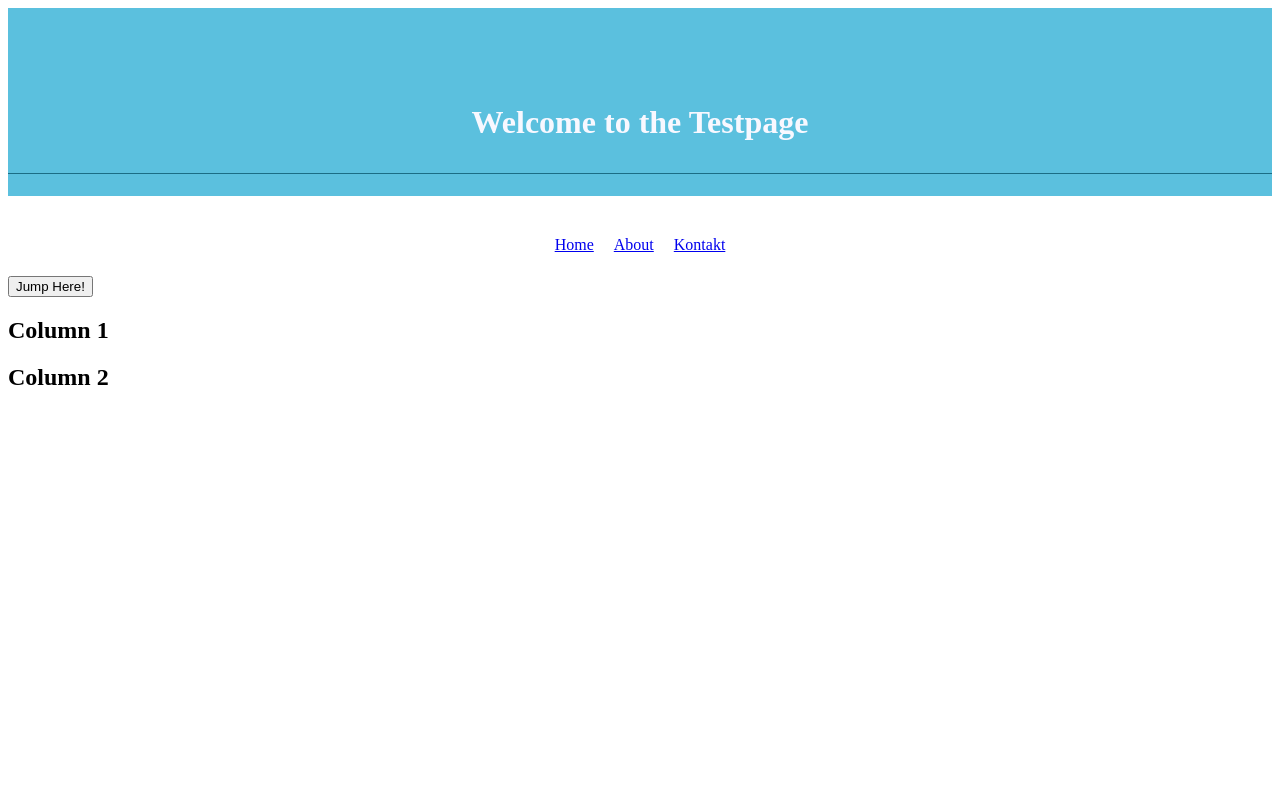
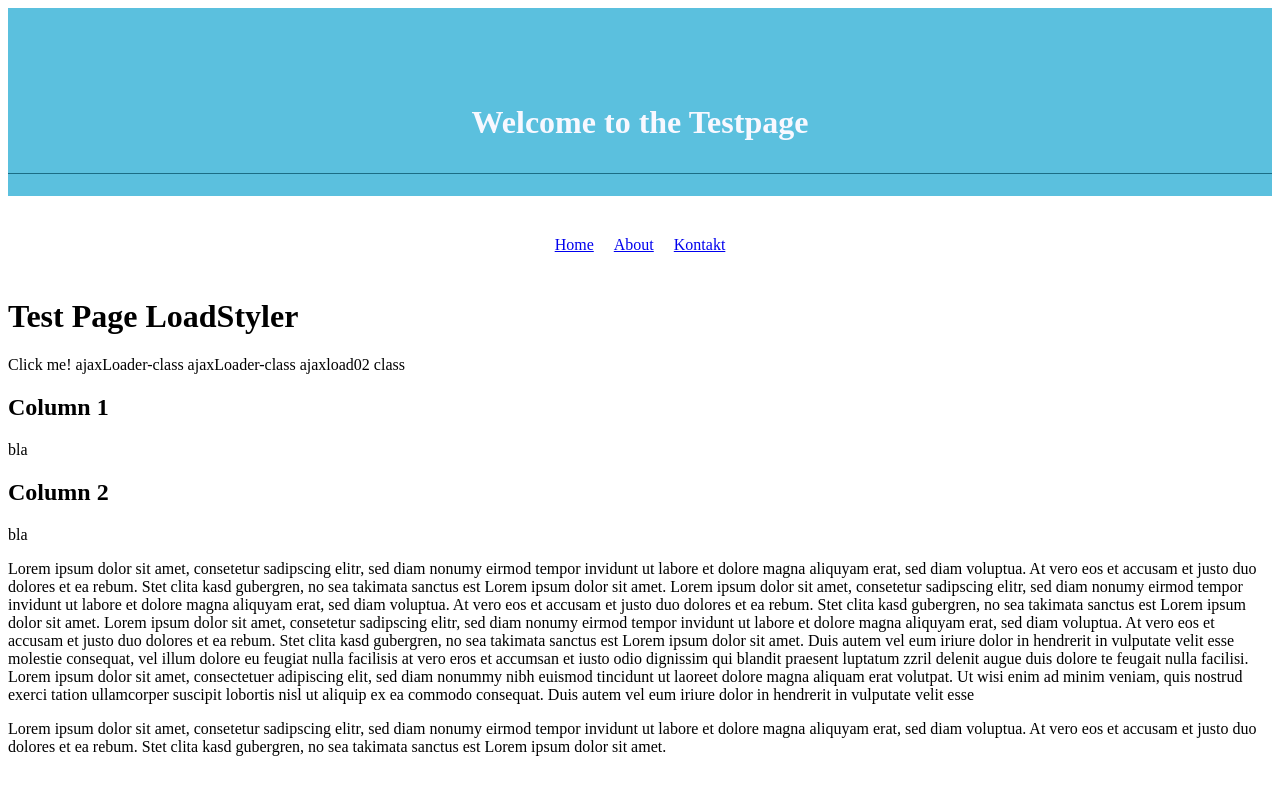
Before and after one commit to Schiller-Stoff/LoadStyler, a website built with webpack: page dist/index.html in a window 1280 px wide. Built offline with nearby package versions, Linux system fonts and the light colour scheme; files whose address does not match are found by name.

Commit message:
removed / moved / added some static html

```diff
--- a/dist/index.html
+++ b/dist/index.html
@@ -33,26 +33,22 @@
 </nav>
 <main class = "container">
 
-    <!--<h1>Testseite für den LoadStyler</h1>-->
+    <h1>Test Page LoadStyler</h1>
 
-    <!--<div class="container">-->
-    <!--<span id="testbutton01" class="variants">Click me!</span>-->
-    <!--<span class="ajaxload"> ajaxLoader-class</span>-->
-    <!--<span class="ajaxload"> ajaxLoader-class</span>-->
-    <!--<span class="ajaxload02">ajaxload02 class</span>-->
-    <!--<span id="box_button">Testbutton for ObeyingContentBox</span>-->
-    <!--</div>-->
-
-    <div>
-        <button>Jump Here!</button>
+    <div class="container">
+    <span id="testbutton01" class="variants">Click me!</span>
+    <span class="ajaxload"> ajaxLoader-class</span>
+    <span class="ajaxload"> ajaxLoader-class</span>
+    <span class="ajaxload02">ajaxload02 class</span>
     </div>
-
     <div class="row">
         <div id="ajax_container" class="col-sm-8">
             <h2>Column 1</h2>
+            <p>bla</p>
         </div>
         <div id="ajax_container02" class="col-sm-4">
             <h2>Column 2</h2>
+            <p>bla</p>
         </div>
     </div>
 
@@ -64,16 +60,16 @@
     <!--<img width="100%" src='https://unsplash.it/3000/3000/?random' />-->
     <!--</div>-->
 
-    <!--<p>-->
-    <!--Lorem ipsum dolor sit amet, consetetur sadipscing elitr, sed diam nonumy eirmod tempor invidunt ut labore et dolore magna aliquyam erat, sed diam voluptua. At vero eos et accusam et justo duo dolores et ea rebum. Stet clita kasd gubergren, no sea takimata sanctus est Lorem ipsum dolor sit amet. Lorem ipsum dolor sit amet, consetetur sadipscing elitr, sed diam nonumy eirmod tempor invidunt ut labore et dolore magna aliquyam erat, sed diam voluptua. At vero eos et accusam et justo duo dolores et ea rebum. Stet clita kasd gubergren, no sea takimata sanctus est Lorem ipsum dolor sit amet. Lorem ipsum dolor sit amet, consetetur sadipscing elitr, sed diam nonumy eirmod tempor invidunt ut labore et dolore magna aliquyam erat, sed diam voluptua. At vero eos et accusam et justo duo dolores et ea rebum. Stet clita kasd gubergren, no sea takimata sanctus est Lorem ipsum dolor sit amet.-->
+    <p>
+        Lorem ipsum dolor sit amet, consetetur sadipscing elitr, sed diam nonumy eirmod tempor invidunt ut labore et dolore magna aliquyam erat, sed diam voluptua. At vero eos et accusam et justo duo dolores et ea rebum. Stet clita kasd gubergren, no sea takimata sanctus est Lorem ipsum dolor sit amet. Lorem ipsum dolor sit amet, consetetur sadipscing elitr, sed diam nonumy eirmod tempor invidunt ut labore et dolore magna aliquyam erat, sed diam voluptua. At vero eos et accusam et justo duo dolores et ea rebum. Stet clita kasd gubergren, no sea takimata sanctus est Lorem ipsum dolor sit amet. Lorem ipsum dolor sit amet, consetetur sadipscing elitr, sed diam nonumy eirmod tempor invidunt ut labore et dolore magna aliquyam erat, sed diam voluptua. At vero eos et accusam et justo duo dolores et ea rebum. Stet clita kasd gubergren, no sea takimata sanctus est Lorem ipsum dolor sit amet.
 
-    <!--Duis autem vel eum iriure dolor in hendrerit in vulputate velit esse molestie consequat, vel illum dolore eu feugiat nulla facilisis at vero eros et accumsan et iusto odio dignissim qui blandit praesent luptatum zzril delenit augue duis dolore te feugait nulla facilisi. Lorem ipsum dolor sit amet, consectetuer adipiscing elit, sed diam nonummy nibh euismod tincidunt ut laoreet dolore magna aliquam erat volutpat.-->
+        Duis autem vel eum iriure dolor in hendrerit in vulputate velit esse molestie consequat, vel illum dolore eu feugiat nulla facilisis at vero eros et accumsan et iusto odio dignissim qui blandit praesent luptatum zzril delenit augue duis dolore te feugait nulla facilisi. Lorem ipsum dolor sit amet, consectetuer adipiscing elit, sed diam nonummy nibh euismod tincidunt ut laoreet dolore magna aliquam erat volutpat.
 
-    <!--Ut wisi enim ad minim veniam, quis nostrud exerci tation ullamcorper suscipit lobortis nisl ut aliquip ex ea commodo consequat. Duis autem vel eum iriure dolor in hendrerit in vulputate velit esse-->
-    <!--</p>-->
-    <!--<p>-->
-    <!--Lorem ipsum dolor sit amet, consetetur sadipscing elitr, sed diam nonumy eirmod tempor invidunt ut labore et dolore magna aliquyam erat, sed diam voluptua. At vero eos et accusam et justo duo dolores et ea rebum. Stet clita kasd gubergren, no sea takimata sanctus est Lorem ipsum dolor sit amet.-->
-    <!--</p>-->
+        Ut wisi enim ad minim veniam, quis nostrud exerci tation ullamcorper suscipit lobortis nisl ut aliquip ex ea commodo consequat. Duis autem vel eum iriure dolor in hendrerit in vulputate velit esse
+    </p>
+    <p>
+        Lorem ipsum dolor sit amet, consetetur sadipscing elitr, sed diam nonumy eirmod tempor invidunt ut labore et dolore magna aliquyam erat, sed diam voluptua. At vero eos et accusam et justo duo dolores et ea rebum. Stet clita kasd gubergren, no sea takimata sanctus est Lorem ipsum dolor sit amet.
+    </p>
 </main>
 <footer></footer>
 
```
